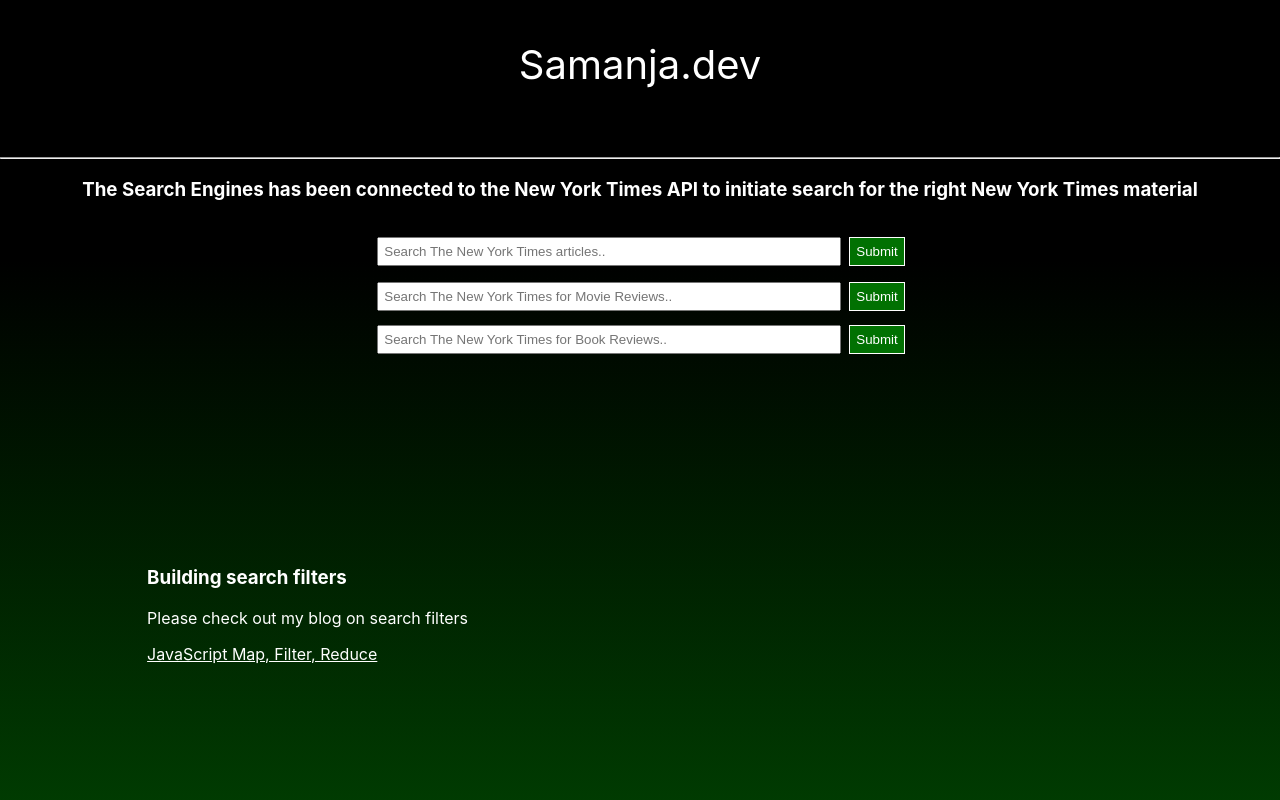
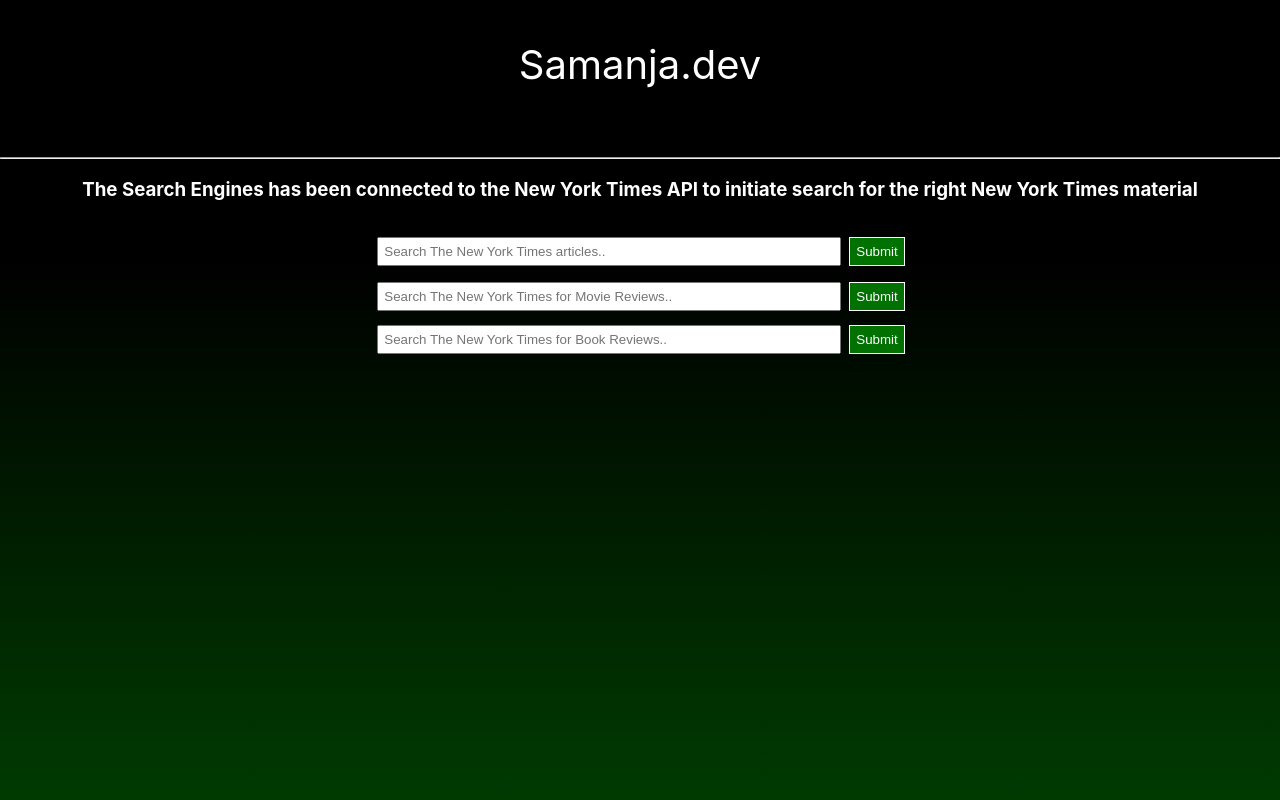
Before and after one commit to SamanjaCartagena/portfolio, a React (Create React App) app: page / in a window 1280 px wide. Shown: the top 800 px of the page. Built offline with nearby package versions, Linux system fonts and the light colour scheme.

Commit message:
third video added

```diff
--- a/src/App.js
+++ b/src/App.js
@@ -122,10 +122,8 @@
 
            </td>
            <td style={{}}>
-           <h3 style={{color:'white'}}>Building search filters</h3>
-           <p>Please check out my blog on search filters</p>
-           <a style={{color:'white', textDecoration:'underline'}} target="_blank" href="https://samchowdhury.medium.com/javascript-functions-map-filter-reduce-ed463fc47e49">JavaScript Map, Filter, Reduce</a>
-           </td>
+            <ReactPlayer playing width='80%' url="https://www.youtube.com/watch?v=NLEHdVzik6k"/>
+            </td>
            <td >
            <ReactPlayer playing width='80%' url="https://youtu.be/jcnPVPK1Qe8"/>
            </td>
```
